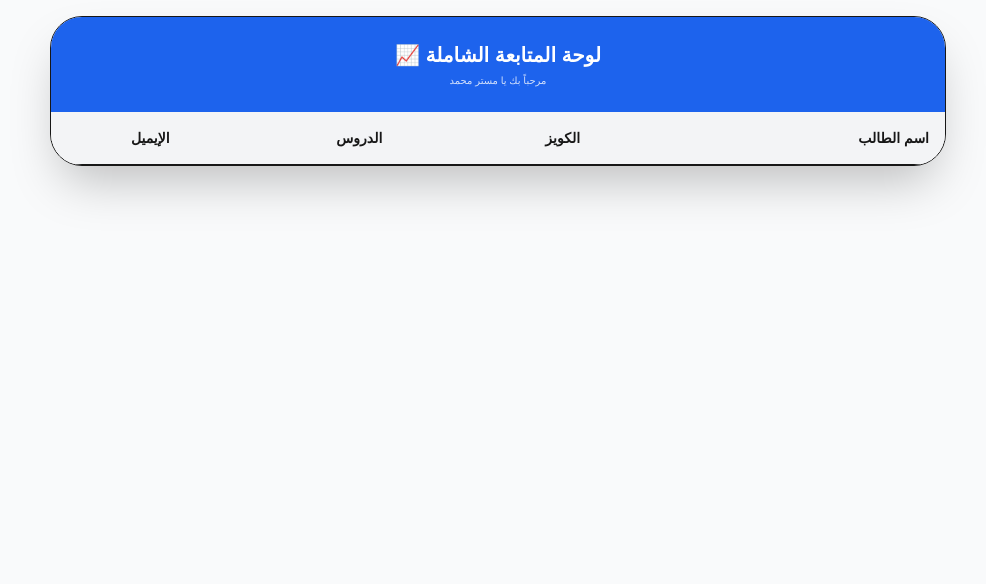
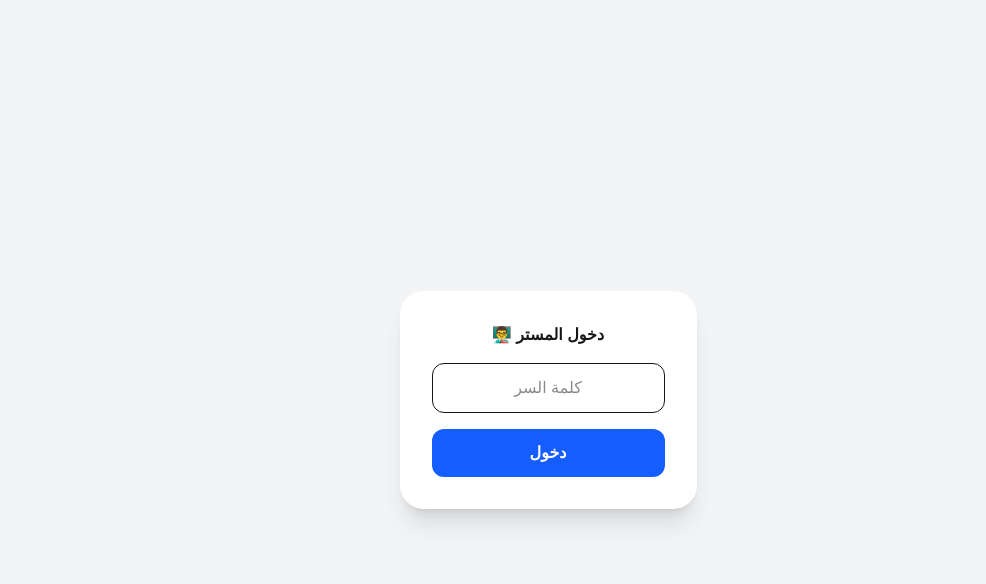
Before and after one commit to mhmedghanem225-dot/Mohamed-Ghanem-platform, a Next.js app: page /admin in a window 1280 px wide. Before the commit this address had no page. Shown: the top 584 px of the page, without its empty margins (173-1159 px from the left). Built offline with nearby package versions, Linux system fonts and the light colour scheme.

Commit message:
fix: admin password and parent search logic

```diff
--- a/app/admin/page.tsx
+++ b/app/admin/page.tsx
@@ -1,81 +1,75 @@
 "use client";
-import { useEffect, useState } from "react";
-import { useRouter } from "next/navigation";
+import { useState } from "react";
 
 export default function AdminDashboard() {
+  const [pass, setPass] = useState("");
+  const [isAuth, setIsAuth] = useState(false);
   const [students, setStudents] = useState<any[]>([]);
-  const [loading, setLoading] = useState(true);
-  const router = useRouter();
+  const [loading, setLoading] = useState(false);
 
-  useEffect(() => {
-    const savedSession = localStorage.getItem("ghanem_session");
-    if (!savedSession) { router.replace("/"); return; }
-    const userData = JSON.parse(savedSession);
-
-    // تم تثبيت إيميلك الشخصي هنا
-    const myEmail = "mhmedghanem225@gmail.com";
-
-    if (userData.email.trim().toLowerCase() !== myEmail.trim().toLowerCase()) {
-      router.replace("/profile");
-      return;
+  const login = async () => {
+    if (pass === "012017") {
+      setIsAuth(true);
+      fetchData();
+    } else {
+      alert("كلمة السر خطأ!");
     }
-    fetchData();
-  }, [router]);
+  };
 
   const fetchData = async () => {
+    setLoading(true);
     try {
+      // الرابط ده بيسحب أول ورقة ظاهرة في الشيت (Sheet1)
       const res = await fetch(`https://docs.google.com/spreadsheets/d/e/2PACX-1vQ-ZJwP0z4SVM4XfAPevqPqsSvbSBRy18i_rbgfVNGYVHBZj10aHtdHqhMj8kKKkI0WHwWLDLFxXniO/pub?output=csv&t=${Date.now()}`);
       const data = await res.text();
       const rows = data.split(/\r?\n/).map(row => row.split(","));
-      const headers = rows[0].map(h => h.replace(/"/g, "").trim());
-
-      // البحث عن أرقام الأعمدة بناءً على العناوين في الشيت
-      const quizIdx = headers.findIndex(h => h.includes("كويز") || h.includes("Quiz") || h.includes("E"));
-      const lessonIdx = headers.findIndex(h => h.includes("دروس") || h.includes("Lesson") || h.includes("F"));
-      const emailIdx = headers.findIndex(h => h.includes("إيميل") || h.includes("Email") || h.includes("G"));
 
       const parsed = rows.slice(1).filter(r => r[0]).map(r => ({
-        name: r[0]?.replace(/"/g, "") || "---",
-        quiz: r[quizIdx]?.replace(/"/g, "") || "0",
-        lesson: r[lessonIdx]?.replace(/"/g, "") || "0",
-        email: r[emailIdx]?.replace(/"/g, "") || "---"
+        name: r[0]?.replace(/"/g, ""),
+        quiz: r[4]?.replace(/"/g, "") || "0", // العمود E
+        lessons: r[5]?.replace(/"/g, "") || "0", // العمود F
+        email: r[6]?.replace(/"/g, "") || "---" // العمود G
       }));
-
       setStudents(parsed);
-    } catch (e) { console.error(e); }
+    } catch (e) { alert("حدث خطأ في جلب البيانات"); }
     setLoading(false);
   };
 
+  if (!isAuth) {
     return (
-    <div className="min-h-screen bg-gray-50 p-4 font-sans" dir="rtl">
-      <div className="max-w-4xl mx-auto bg-white rounded-[2rem] shadow-2xl overflow-hidden border">
-        <div className="bg-[#1D63ED] p-6 text-white text-center">
-          <h1 className="text-xl font-black">لوحة المتابعة الشاملة 📈</h1>
-          <p className="text-[10px] opacity-80 mt-1">مرحباً بك يا مستر محمد</p>
+      <div className="min-h-screen flex items-center justify-center bg-gray-100" dir="rtl">
+        <div className="bg-white p-8 rounded-3xl shadow-xl text-center">
+          <h2 className="mb-4 font-black">دخول المستر 👨‍🏫</h2>
+          <input type="password" onChange={(e)=>setPass(e.target.value)} className="border p-3 rounded-xl mb-4 block w-full text-center" placeholder="كلمة السر" />
+          <button onClick={login} className="bg-blue-600 text-white px-8 py-3 rounded-xl font-bold w-full">دخول</button>
         </div>
-        <div className="overflow-x-auto">
+      </div>
+    );
+  }
+
+  return (
+    <div className="p-4 bg-gray-50 min-h-screen" dir="rtl">
+      <h1 className="text-center font-black text-xl mb-6">لوحة متابعة الطلاب 📊</h1>
+      <div className="bg-white rounded-2xl shadow overflow-hidden">
         <table className="w-full text-right text-sm">
-            <thead className="bg-gray-100 border-b">
+          <thead className="bg-blue-600 text-white">
             <tr>
-                <th className="p-4">اسم الطالب</th>
-                <th className="p-4 text-center">الكويز</th>
-                <th className="p-4 text-center">الدروس</th>
-                <th className="p-4 text-center">الإيميل</th>
+              <th className="p-4">الطالب</th>
+              <th className="p-4 text-center">كويز</th>
+              <th className="p-4 text-center">دروس</th>
             </tr>
           </thead>
           <tbody>
             {students.map((s, i) => (
-                <tr key={i} className="border-b hover:bg-blue-50/50 transition-colors">
-                  <td className="p-4 font-bold text-blue-900">{s.name}</td>
-                  <td className="p-4 text-center font-black text-green-600">{s.quiz}%</td>
-                  <td className="p-4 text-center font-bold text-indigo-600">{s.lesson}</td>
-                  <td className="p-4 text-center text-[10px] text-gray-400 font-mono">{s.email}</td>
+              <tr key={i} className="border-b">
+                <td className="p-4 font-bold">{s.name}</td>
+                <td className="p-4 text-center text-green-600">{s.quiz}%</td>
+                <td className="p-4 text-center text-blue-600">{s.lessons}</td>
               </tr>
             ))}
           </tbody>
         </table>
       </div>
     </div>
-    </div>
   );
 }
--- a/app/parent/page.tsx
+++ b/app/parent/page.tsx
@@ -2,58 +2,54 @@
 import { useState } from "react";
 
 export default function ParentPage() {
-  const [emailInput, setEmailInput] = useState("");
+  const [email, setEmail] = useState("");
   const [report, setReport] = useState<any>(null);
   const [loading, setLoading] = useState(false);
 
   const check = async () => {
-    if(!emailInput) return;
+    if(!email) return;
     setLoading(true);
     try {
       const res = await fetch(`https://docs.google.com/spreadsheets/d/e/2PACX-1vQ-ZJwP0z4SVM4XfAPevqPqsSvbSBRy18i_rbgfVNGYVHBZj10aHtdHqhMj8kKKkI0WHwWLDLFxXniO/pub?output=csv&t=${Date.now()}`);
       const data = await res.text();
       const rows = data.split(/\r?\n/).map(row => row.split(","));
-      const headers = rows[0].map(h => h.replace(/"/g, "").trim());
 
-      const emailIdx = headers.findIndex(h => h.includes("إيميل") || h.includes("Email") || h.includes("G"));
-      const quizIdx = headers.findIndex(h => h.includes("كويز") || h.includes("Quiz"));
-      const lessonIdx = headers.findIndex(h => h.includes("دروس") || h.includes("Lesson"));
-
-      const found = rows.find(r => r[emailIdx]?.replace(/"/g, "").trim().toLowerCase() === emailInput.trim().toLowerCase());
+      // البحث في العمود G (رقم 6) مع تنظيف البيانات تماماً
+      const found = rows.find(r =>
+        r[6] && r[6].replace(/"/g, "").trim().toLowerCase() === email.trim().toLowerCase()
+      );
 
       if (found) {
         setReport({
           name: found[0].replace(/"/g, ""),
-          quiz: found[quizIdx]?.replace(/"/g, "") || "0",
-          lessons: found[lessonIdx]?.replace(/"/g, "") || "0"
+          quiz: found[4]?.replace(/"/g, "") || "0",
+          lessons: found[5]?.replace(/"/g, "") || "0"
         });
-      } else { alert("الإيميل غير مسجل في عمود الإيميلات"); }
-    } catch (e) { alert("حدث خطأ في الاتصال"); }
+      } else {
+        alert("لم يتم العثور على الإيميل. تأكد من وجوده في العمود G في الشيت.");
+      }
+    } catch (e) { alert("خطأ في الاتصال"); }
     setLoading(false);
   };
 
   return (
-    <div className="min-h-screen bg-blue-50 p-6 flex items-center justify-center font-sans" dir="rtl">
-      <div className="max-w-md w-full bg-white rounded-[2.5rem] p-8 shadow-2xl">
-        <h2 className="text-xl font-black text-center text-gray-800 mb-6">تقرير مستوى الطالب 📝</h2>
-        <input
-          onChange={(e) => setEmailInput(e.target.value)}
-          placeholder="ادخل إيميل الطالب (مثل: ah@440)"
-          className="w-full p-4 rounded-2xl bg-gray-50 border border-gray-200 mb-4 text-center font-bold outline-none focus:border-blue-500"
-        />
-        <button onClick={check} className="w-full bg-blue-600 text-white py-4 rounded-2xl font-black transition-transform active:scale-95 shadow-lg">
+    <div className="min-h-screen bg-blue-50 p-6 flex items-center justify-center" dir="rtl">
+      <div className="max-w-md w-full bg-white rounded-[2.5rem] p-8 shadow-xl">
+        <h2 className="text-xl font-black text-center mb-6">متابعة الطالب 📝</h2>
+        <input onChange={(e)=>setEmail(e.target.value)} placeholder="ادخل إيميل الطالب" className="w-full p-4 rounded-2xl bg-gray-50 border mb-4 text-center font-bold" />
+        <button onClick={check} className="w-full bg-blue-600 text-white py-4 rounded-2xl font-black transition-transform active:scale-95">
           {loading ? "جاري البحث..." : "استلام التقرير"}
         </button>
 
         {report && (
-          <div className="mt-8 p-6 bg-blue-50 rounded-3xl border border-blue-100 animate-in fade-in zoom-in duration-300">
-            <p className="text-center font-black text-blue-900 text-lg mb-4">{report.name}</p>
+          <div className="mt-8 p-6 bg-blue-50 rounded-3xl border border-blue-100 text-center animate-in fade-in zoom-in">
+            <p className="font-black text-blue-900 text-lg mb-4">{report.name}</p>
             <div className="grid grid-cols-2 gap-4">
-              <div className="bg-white p-4 rounded-2xl text-center shadow-sm">
+              <div className="bg-white p-4 rounded-2xl">
                 <p className="text-[10px] text-gray-400 font-bold uppercase">درجة الكويز</p>
                 <p className="text-xl font-black text-green-600">{report.quiz}%</p>
               </div>
-              <div className="bg-white p-4 rounded-2xl text-center shadow-sm">
+              <div className="bg-white p-4 rounded-2xl">
                 <p className="text-[10px] text-gray-400 font-bold uppercase">الدروس</p>
                 <p className="text-xl font-black text-blue-600">{report.lessons}</p>
               </div>
```
Lines whose indentation alone changed are shown as unchanged.
